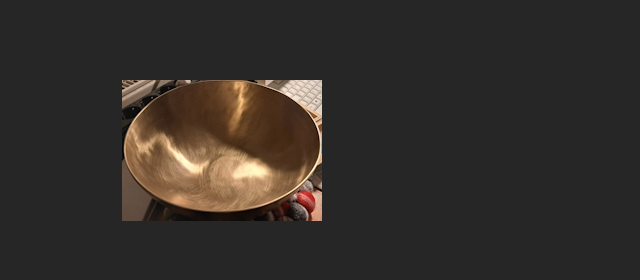
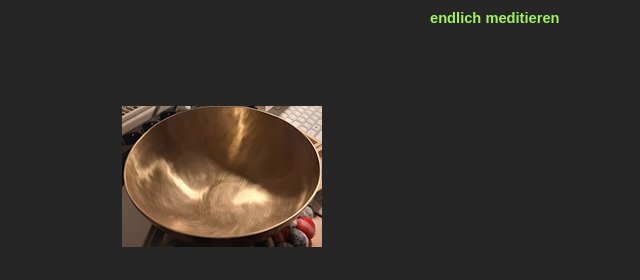
Before and after one commit to fara321/SCHALE, a plain HTML site: page index.html in a window 1280 px wide. Shown: the top 280 px of the page, without its empty margins (418-1058 px from the left). Drawn offline with Linux system fonts and the light colour scheme.

Commit message:
Update index.html

```diff
--- a/index.html
+++ b/index.html
@@ -13,6 +13,7 @@
 
 
 <body class="background-dark">
+    <h1>endlich meditieren </h1>
     <div class="center margin-top">
         <img src="Schale.jpg">
     </div>
```
